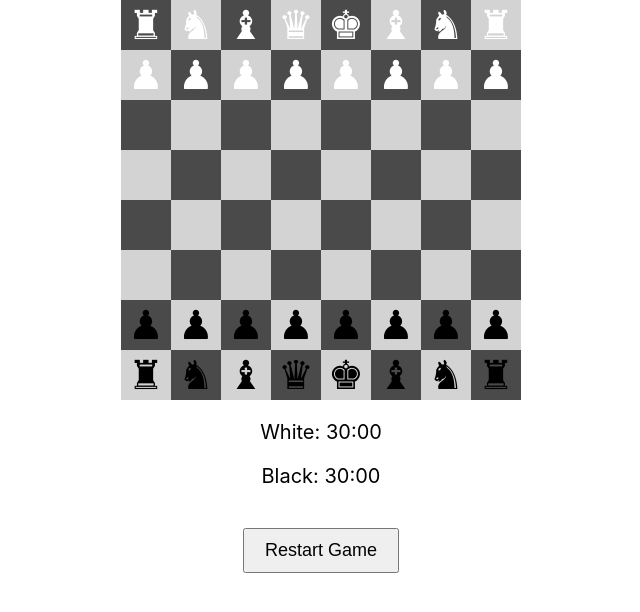
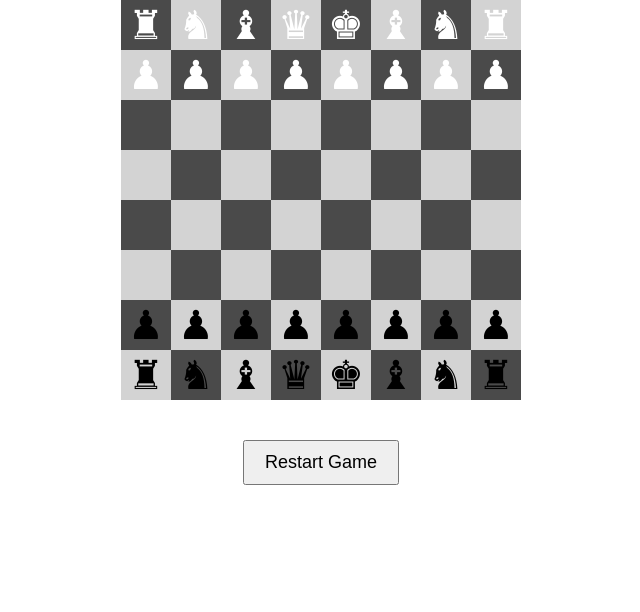
Before and after one commit to PanchenkoNaz/chess__app_react, a React (Create React App) app: page / in a window 1280 px wide. Shown: the top 612 px of the page, without its empty margins (319-959 px from the left). Built offline with nearby package versions, Linux system fonts and the light colour scheme; a web font is replaced by a local one.

Commit message:
delete timer

```diff
--- a/src/components/ChessBoard.tsx
+++ b/src/components/ChessBoard.tsx
@@ -1,65 +1,23 @@
-import React, { useState, useEffect, useRef } from 'react';
+import React, { useState, useEffect } from 'react';
 import ChessSquare from './ChessSquare';
 import ChessPiece from './ChessPiece';
-import { Chess } from 'chess.js'; // Імпортуємо chess.js для логіки шахової гри
+import { Chess } from 'chess.js';
 
 const ChessBoard: React.FC = () => {
   const [game, setGame] = useState(new Chess());
   const [board, setBoard] = useState(game.board());
   const [status, setStatus] = useState(''); // Статус гри (для відображення мата або шаху)
 
-  const [whiteTime, setWhiteTime] = useState(30 * 60); // 30 хвилин для білих
-  const [blackTime, setBlackTime] = useState(30 * 60); // 30 хвилин для чорних
-  const [isWhiteTurn, setIsWhiteTurn] = useState(true); // Відстежуємо, чий хід
-  const [isGameStarted, setIsGameStarted] = useState(false); // Чи почалася гра
-
-  const timerRef = useRef<NodeJS.Timeout | null>(null); // Один таймер, який перемикається між гравцями
-
-  // Оновлюємо таймер для кожного гравця після початку гри
+  // Оновлюємо статус гри
   useEffect(() => {
-    if (!isGameStarted) return; // Таймери починають працювати тільки після першого ходу
-
     if (game.isCheckmate()) {
       setStatus('Checkmate! Game over');
-      clearInterval(timerRef.current as NodeJS.Timeout);
     } else if (game.isCheck()) {
       setStatus('Check!');
-    } else if (whiteTime <= 0) {
-      setStatus('Time out! Black wins!');
-      clearInterval(timerRef.current as NodeJS.Timeout);
-    } else if (blackTime <= 0) {
-      setStatus('Time out! White wins!');
-      clearInterval(timerRef.current as NodeJS.Timeout);
     } else {
       setStatus('');
     }
-  }, [board, whiteTime, blackTime, isGameStarted]);
-
-  // Логіка для запуску та зупинки таймерів
-  useEffect(() => {
-    if (!isGameStarted) return; // Не починаємо відлік часу, поки гра не почалася
-
-    clearInterval(timerRef.current as NodeJS.Timeout); // Зупиняємо попередній таймер
-
-    if (isWhiteTurn) {
-      timerRef.current = setInterval(() => {
-        setWhiteTime((prev) => Math.max(prev - 1, 0)); // Запускаємо таймер для білих
-      }, 1000);
-    } else {
-      timerRef.current = setInterval(() => {
-        setBlackTime((prev) => Math.max(prev - 1, 0)); // Запускаємо таймер для чорних
-      }, 1000);
-    }
-
-    return () => clearInterval(timerRef.current as NodeJS.Timeout); // Очищуємо інтервал при зміні ходу
-  }, [isWhiteTurn, isGameStarted]);
-
-  // Конвертуємо секунди в формат хвилин і секунд
-  const formatTime = (seconds: number) => {
-    const minutes = Math.floor(seconds / 60);
-    const secs = seconds % 60;
-    return `${minutes}:${secs < 10 ? '0' : ''}${secs}`;
-  };
+  }, [board]);
 
   // Функція для переміщення фігур
   const movePiece = (toX: number, toY: number, fromX: number, fromY: number) => {
@@ -70,13 +28,8 @@ const ChessBoard: React.FC = () => {
       const move = game.move({ from, to });
       if (move) {
         setBoard(game.board()); // Оновлюємо дошку після валідного ходу
-        setIsWhiteTurn(!isWhiteTurn); // Змінюємо хід гравця
-
-        if (!isGameStarted) {
-          setIsGameStarted(true); // Починаємо гру після першого ходу
-        }
       } else {
-        setStatus('Invalid move!'); // Виводимо м'яке повідомлення для користувача
+        setStatus('Invalid move!'); // Виводимо повідомлення для користувача
       }
     } catch (error) {
       setStatus('Invalid move! Try again.');
@@ -117,12 +70,6 @@ const ChessBoard: React.FC = () => {
         {status}
       </div>
 
-      {/* Відображення таймерів для обох гравців */}
-      <div style={{ marginTop: '20px', fontSize: '20px' }}>
-        <p>White: {formatTime(whiteTime)}</p>
-        <p>Black: {formatTime(blackTime)}</p>
-      </div>
-
       {/* Кнопка для перезапуску гри */}
       <button
         style={{ marginTop: '20px', padding: '10px 20px', fontSize: '18px' }}
@@ -130,12 +77,7 @@ const ChessBoard: React.FC = () => {
           const newGame = new Chess(); // Створюємо нову гру
           setGame(newGame); // Оновлюємо стан гри
           setBoard(newGame.board()); // Оновлюємо дошку
-          setWhiteTime(30 * 60); // Перезапускаємо таймер білих
-          setBlackTime(30 * 60); // Перезапускаємо таймер чорних
-          setIsWhiteTurn(true); // Починає білий
-          setIsGameStarted(false); // Гра не починається до першого ходу
           setStatus(''); // Очищуємо статус
-          clearInterval(timerRef.current as NodeJS.Timeout); // Очищуємо активний таймер
         }}
       >
         Restart Game
```
